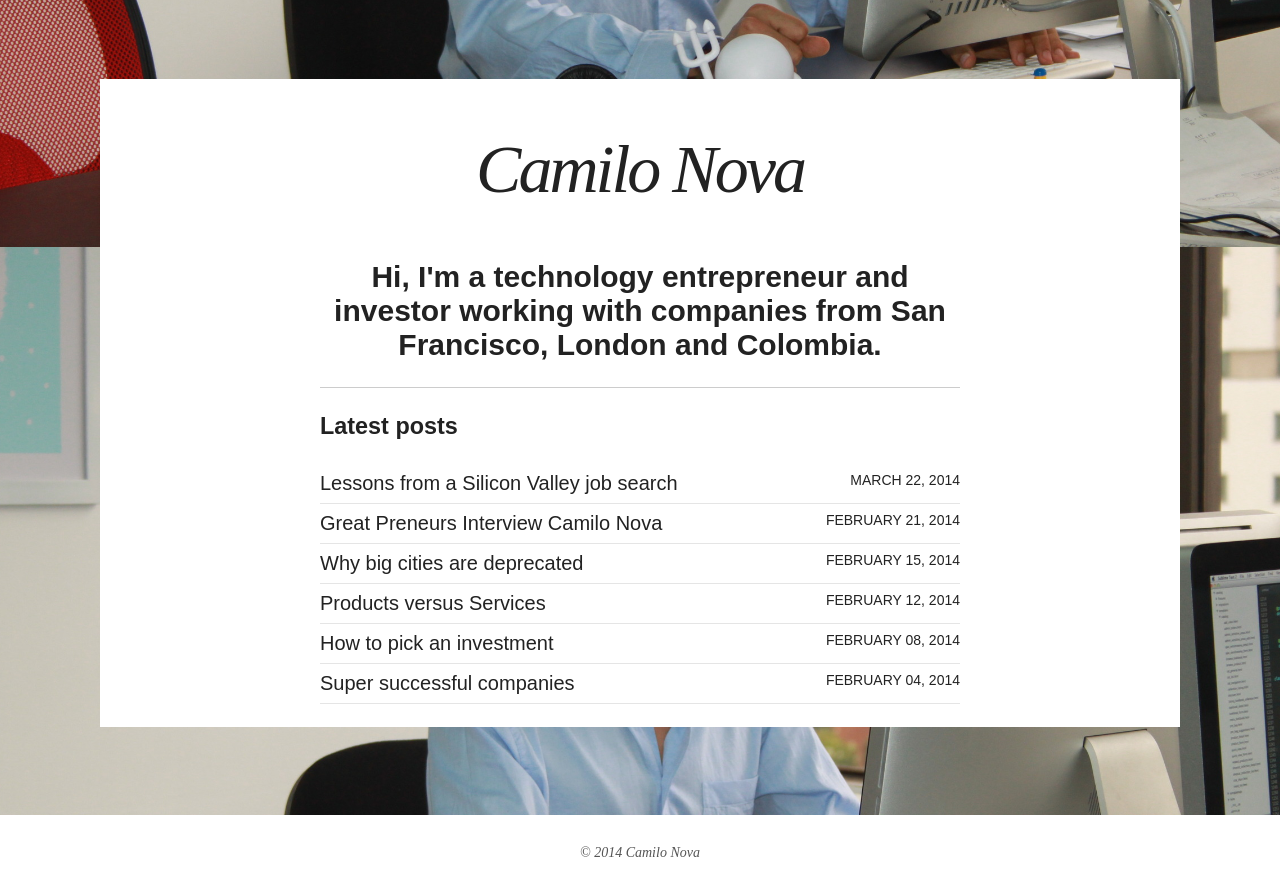
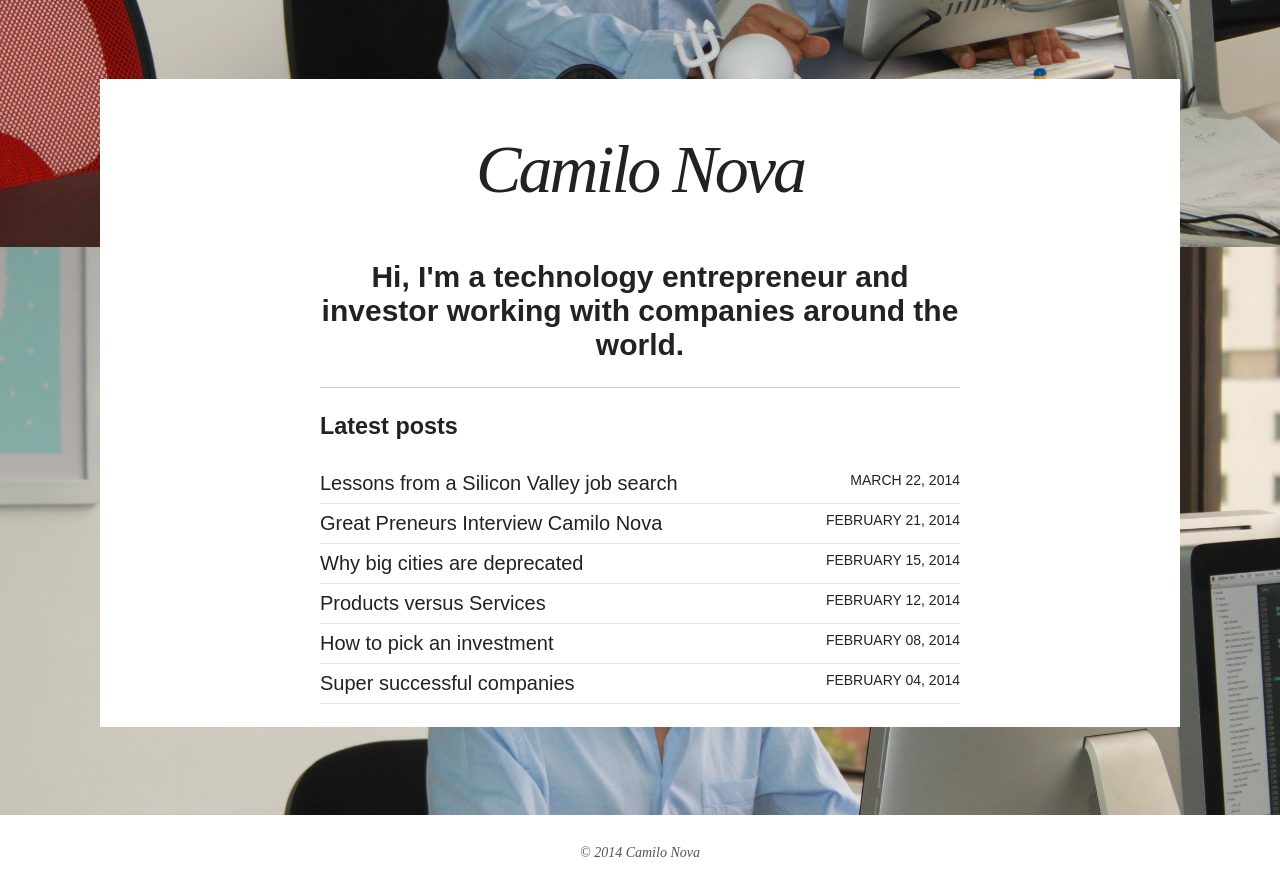
Before and after one commit to camilonova/camilonova.github.io, a Jekyll site: the page built from index.html, in a window 1280 px wide and 900 px high, scrolled down 653 px. Shown: the top 896 px of the window. Built offline with Jekyll 4.4.1, drawn with Linux system fonts in a browser that asks for light colours; nearby versions of some CDN libraries.

Commit message:
World is no longer an small place to be

```diff
--- a/index.html
+++ b/index.html
@@ -31,7 +31,7 @@ body {
 }
 </style>
 
-<h2 class="text-center site-description animated fadeIn">Hi, I'm a technology entrepreneur and investor working with companies from San Francisco, London and Colombia.</h2>
+<h2 class="text-center site-description animated fadeIn">Hi, I'm a technology entrepreneur and investor working with companies around the world.</h2>
 
 <hr>
 
```
